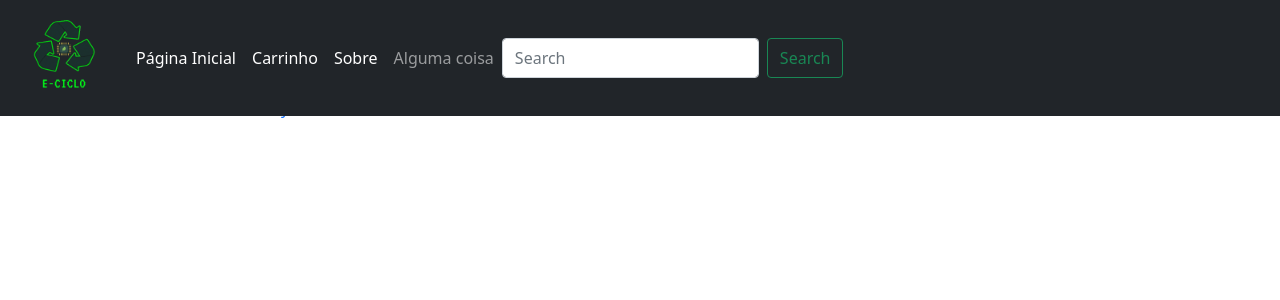
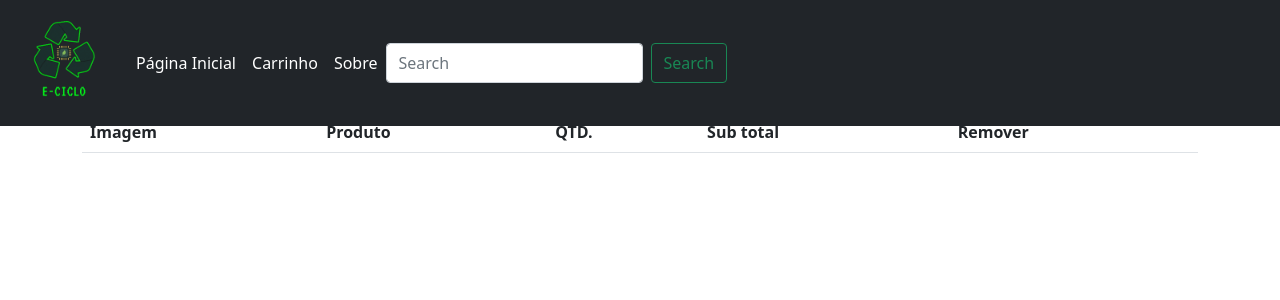
Before and after one commit to kecasan/PI_Eciclo, a Django app: page /carrinho/ in a window 1280 px wide. Shown: the top 300 px of the page. Run offline with Django 5.2, Linux system fonts and the light colour scheme; lists and menus that the app fills with data are empty; some libraries are stand-ins or nearby versions.

Commit message:
carrinho produtos

```diff
--- a/home/templates/carrinho.html
+++ b/home/templates/carrinho.html
@@ -42,7 +42,7 @@
 <header>
     <nav class="navbar navbar-expand-md navbar-dark fixed-top bg-dark">
         <div class="container-fluid">
-            <img class="navbar-brand" src="{% static 'home/logo.gif' %}" alt="logo" width="100" height="100">
+            <img class="navbar-brand" src="media/home/logo.gif" alt="logo" width="100px" heigth="100px"></img>
             <button class="navbar-toggler" type="button" data-bs-toggle="collapse" data-bs-target="#navbarCollapse" aria-controls="navbarCollapse" aria-expanded="false" aria-label="Toggle navigation">
                 <span class="navbar-toggler-icon"></span>
             </button>
@@ -57,9 +57,6 @@
                     <li class="nav-item">
                         <a class="nav-link active" href="#">Sobre</a>
                     </li>
-                    <li class="nav-item">
-                        <a class="nav-link" href="#">Alguma coisa</a>
-                    </li>
                     <form class="d-flex">
                         <input class="form-control me-2" type="search" placeholder="Search" aria-label="Search">
                         <button class="btn btn-outline-success" type="submit">Search</button>
@@ -70,9 +67,29 @@
     </nav>
 </header>
 
+<div class="container">
+    <br>
+<table class="table table-striped">
+    <thead>
+        <tr>
+          <th>Imagem</th>
+          <th>Produto</th>
+          <th>QTD.</th>
+          <th>Sub total</th>
+          <th>Remover</th>
+        </tr>
+
+      </thead>
+
+</div>
+
+    <!-- /END THE FEATURETTES -->
+
+</div><!-- /.container -->
+
 <!-- FOOTER -->
 <footer class="container">
-    <button class="btn btn-lg btn-primary"><a href="#">Alguma ação</a></button>
+
     <p>&copy; 2024 E-ciclo, Inc. &middot; <a href="#">Privacy</a> &middot; <a href="#">Terms</a></p>
 </footer>
 
```
Also changed, not shown: home/views.py (line endings or trailing spaces).
